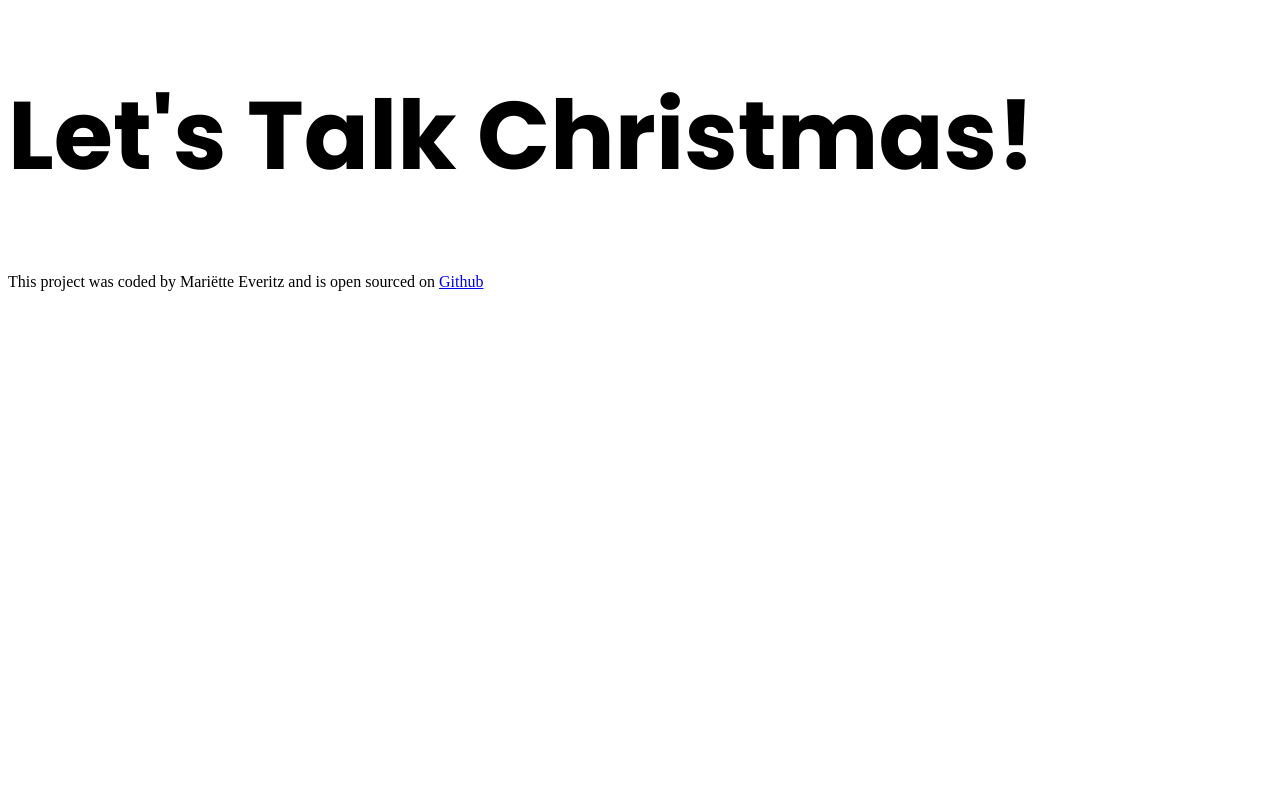
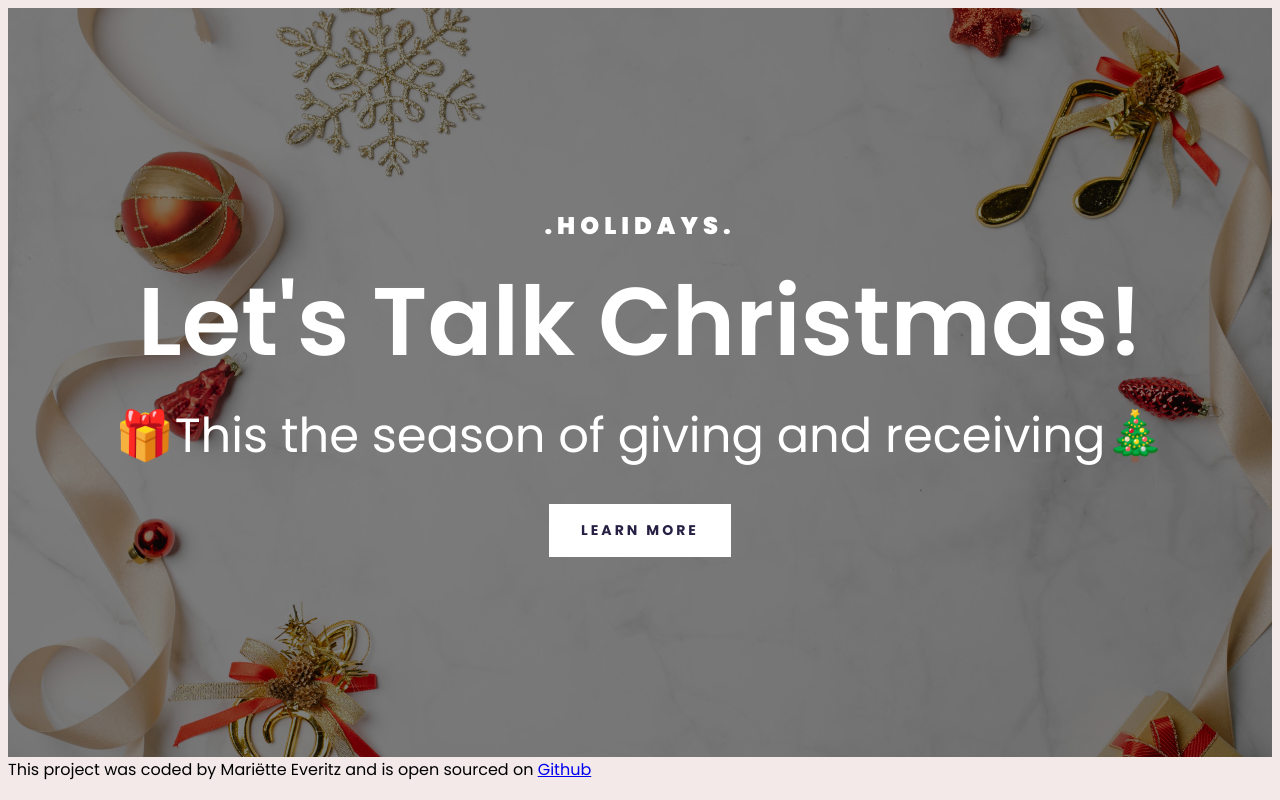
Before and after one commit to Marietje86/Christmas---Holiday--Project, a plain HTML site: page index.html in a window 1280 px wide. Drawn offline with Linux system fonts and the light colour scheme.

Commit message:
Added new images, added the header
Header was styled in html and css and added @media

```diff
--- a/index.html
+++ b/index.html
@@ -13,8 +13,16 @@ rel="stylesheet">
     <link rel="stylesheet" href="src/styles.css">
     <title>Holiday Landing Page</title>
 </head>
+
 <body>
-    <h1> Let's Talk Christmas!</h1>
+    <div class="container">
+    <header>
+  <h3>.HOLIDAYS.</h3>
+    <h1> Let's Talk Christmas! </h1>
+    <h2>🎁This the season of giving and receiving🎄</h2>
+    <a href="#more"> Learn More</a>
+    </header>
+</div>
 
     <footer>
         This project was coded by Mariëtte Everitz and is open sourced on <a href="https://github.com/Marietje86/Christmas---Holiday--Project"
--- a/src/styles.css
+++ b/src/styles.css
@@ -1,7 +1,75 @@
-h1 {
-    font-family: 'Poppins', sans-serif;
-    font-style: normal;
+body {
+    font-family: "Poppins", sans-serif;
+    background-color: rgb(243, 233, 233);
+}
+
+.container {
+    max-width: 1400px;
+    margin: 0 auto;
+}
+
+header {
+    background-image: linear-gradient(rgba(0,0,0,0.5), rgba(0,0,0,0.5)), url("../images/Christmaswhite.jpeg");
+    background-repeat: no-repeat;
+    background-size: cover;
+    color: white;
+    text-align: center;
+    padding: 200px 0;
+}
+
+
+header h1 {
+    font-weight: 600;
+    font-size: 96px;
+    line-height: 1;
+    margin: 30px 0;
+}
+
+header h2 {
+    font-weight: 400;
+    font-size: 48px;
+    line-height: 1.5;
+    margin: 0;
+}
+
+header h3 {
+    font-weight: 900;
+    font-size: 24px;
+    line-height: 1.5;
+    letter-spacing: 5px;
+    margin: 0;
+}
+
+header a {
     font-weight: 700;
-    font-size: 96px;
-    line-height: 144px;
+    font-size: 14px;
+    line-height: 1.5;
+    text-align: center;
+    color: #272044;
+    text-align: center;
+    padding: 16px 32px;
+    margin-top: 32px;
+    display: inline-block;
+    letter-spacing: 3px;
+    text-decoration: none;
+    text-transform: uppercase;
+    background: rgb(255, 255, 255);
 }
+
+@media (max-width: 900px) {
+    header {
+        padding: 60px 0;
+    }
+
+    header h1 {
+        font-size: 48px;
+    }
+
+    header h2 {
+        font-size: 20px;
+    }
+
+    header h3 {
+        font-size: 12px;
+    }
+}
```
Also changed, not shown: images/Christmaswhite.jpeg (added), 2 other files.
